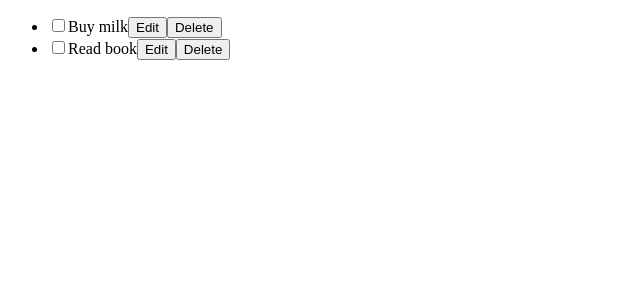
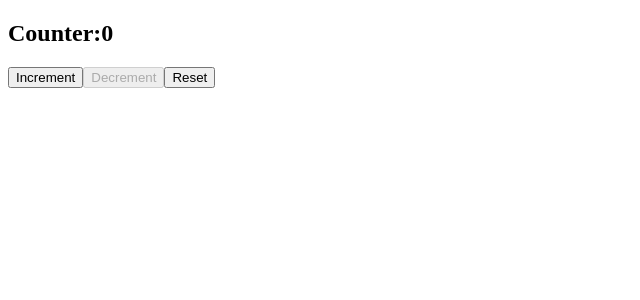
Before and after one commit to Vardhan1999/React-Practice, a React (Vite) app: page / in a window 1280 px wide. Shown: the top 300 px of the page, without its empty margins (0-640 px from the left). Built offline with nearby package versions, Linux system fonts and the light colour scheme.

Commit message:
Counter App

```diff
--- a/src/App.jsx
+++ b/src/App.jsx
@@ -1,65 +1,14 @@
 import { useState } from "react";
 
 export default function App() {
+  const [count, setCount] = useState(0);
 
-  const [todos, setTodos] = useState([
-    { id: "t1", text: "Buy milk", completed: false },
-    { id: "t2", text: "Read book", completed: false },
-  ]);
-  const [editingId, setEditingId] = useState(null);
-  const [draft, setDraft] = useState("");
-
-  function startEdit(todo) {
-    setEditingId(todo.id);
-    setDraft(todo.text);
-  }
-
-  function save(id) {
-    setTodos((ts) =>
-      ts.map((t) => (t.id === id ? { ...t, text: draft } : t))
-    );
-    setEditingId(null);
-    setDraft("");
-  }
-
-  function toggleDone(id) {
-    setTodos((ts) =>
-      ts.map((t) => (t.id === id ? { ...t, completed: !t.completed } : t))
-    );
-  }
-
-  function del(id) {
-    setTodos((ts) => ts.filter((t) => t.id !== id));
-  }
-
-    return (
-    <ul>
-      {todos.map((t) => (
-        <li key={t.id}>
-          <input
-            type="checkbox"
-            checked={t.completed}
-            onChange={() => toggleDone(t.id)}
-          />
-          {editingId === t.id ? (
-            <>
-              <input
-                value={draft}
-                onChange={(e) => setDraft(e.target.value)}
-              />
-              <button onClick={() => save(t.id)}>Save</button>
-              <button onClick={() => setEditingId(null)}>Cancel</button>
-            </>
-          ) : (
-            <>
-              <span>{t.text}</span>
-              <button onClick={() => startEdit(t)}>Edit</button>
-              <button onClick={() => del(t.id)}>Delete</button>
-            </>
-          )}
-        </li>
-      ))}
-    </ul>
-  );
-
+  return (
+    <div>
+      <h2>Counter:{count}</h2>
+      <button onClick={() => setCount(count + 1)}>Increment</button>
+      <button onClick={() => setCount(count - 1)} disabled={count === 0}>Decrement</button>
+      <button onClick={() => setCount(0)}>Reset</button>
+    </div>
+  )
 }
```
